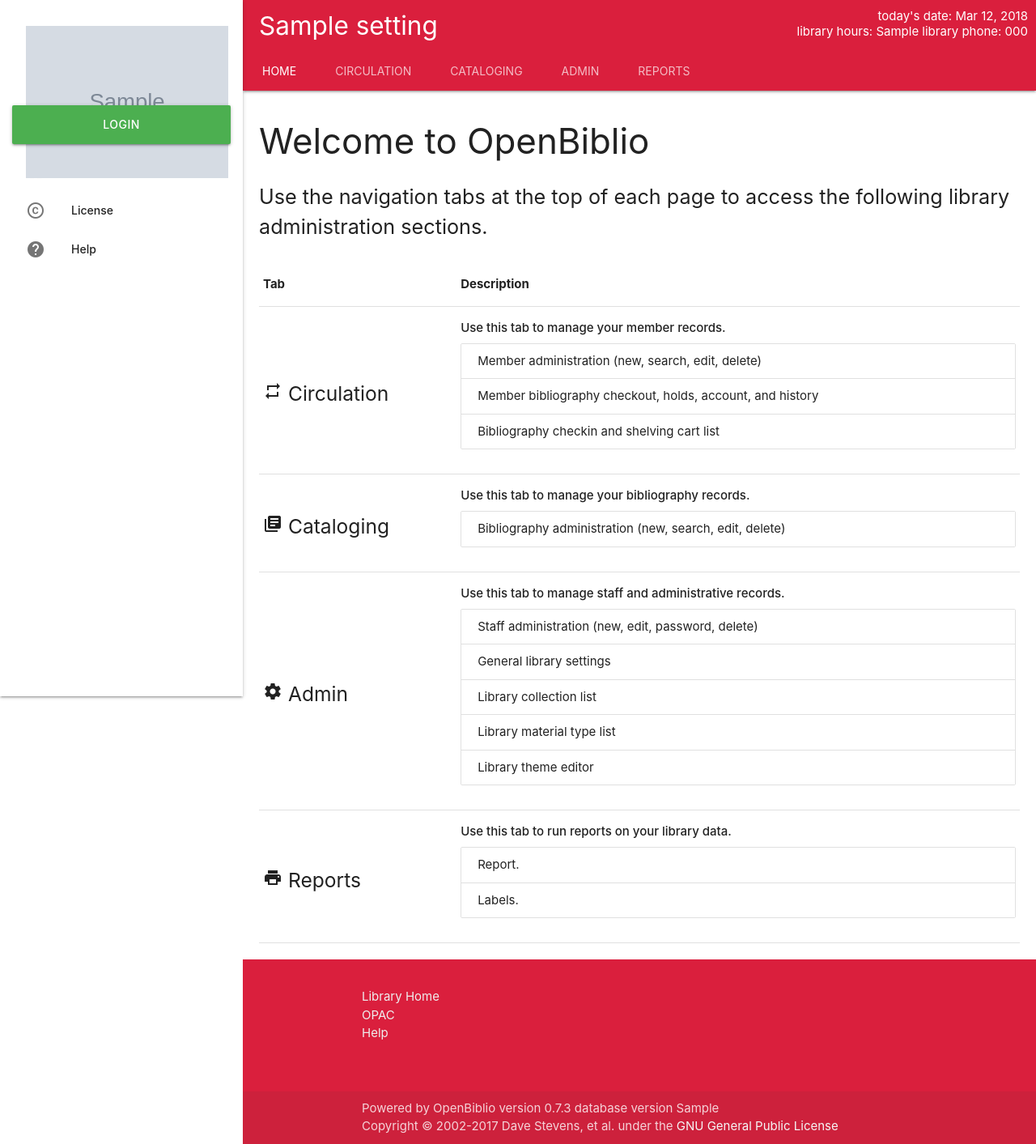
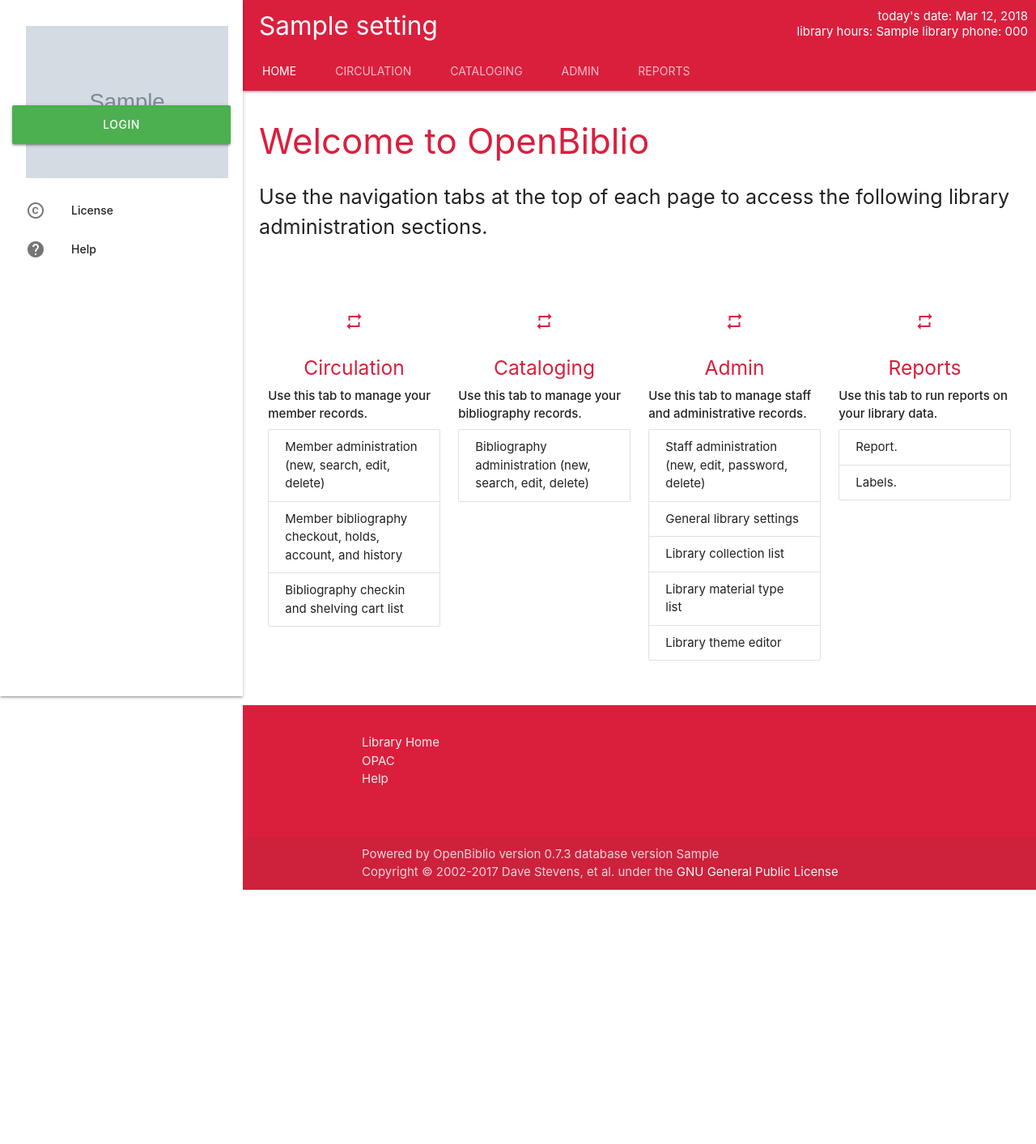
Before and after one commit to hansegucker/obiblio, a PHP site: page /home/index.php in a window 1280 px wide. Shown: the whole page at 81% size. After the commit the page ends 1099 px from the top, so only its background shows below. Run offline with PHP 8.4, Linux system fonts and the light colour scheme; tables that the repository leaves empty or names only in its code hold one stand-in row (values such as "Sample post"); grey boxes marked "Sample" are stand-in pictures; data that the repository does not hold is empty; some libraries are stand-ins or nearby versions.

Commit message:
Bei der Index-Seite die Tabellenstruktur entfernt. Ersetzt durch sog. Icon-Blocks. h1 bis h6 hat nun auch die Farbe #da1f3d

```diff
--- a/css/style.css
+++ b/css/style.css
@@ -65,3 +65,6 @@
   main {
     flex: 1 0 auto;
   }
+h1, h2, h3, h4, h5, h6 {
+	color: #da1f3d;
+}
--- a/home/index.php
+++ b/home/index.php
@@ -18,62 +18,37 @@
 ?>
 
 <p class="flow-text"><?php echo $loc->getText("indexIntro"); ?></p>
+	<div class="row">
+		<div class="col s12 m3">
+          <div class="icon-block">
+            <h2 class="center large"><i class="material-icons">repeat</i></h2>
+            <h5 class="center"><?php echo $loc->getText("indexCirc"); ?></h5>
 
-<table>
-    <thead>
-    <tr>
-        <th><?php echo $loc->getText("indexTab"); ?></th>
-        <th><?php echo $loc->getText("indexDesc"); ?></th>
-    </tr>
-    </thead>
-
-    <tr>
-        <td>
-            <h5>
-                <i class="material-icons">repeat</i>
-                <?php echo $loc->getText("indexCirc"); ?>
-            </h5>
-        </td>
-
-        <td>
             <strong><?php echo $loc->getText("indexCircDesc1"); ?></strong>
             <ul class="collection">
                 <li class="collection-item"><?php echo $loc->getText("indexCircDesc2"); ?></li>
                 <li class="collection-item"><?php echo $loc->getText("indexCircDesc3"); ?></li>
                 <li class="collection-item"><?php echo $loc->getText("indexCircDesc4"); ?></li>
             </ul>
-        </td>
-    </tr>
+          </div>
+		</div>
+		<div class="col s12 m3">
+          <div class="icon-block">
+            <h2 class="center large"><i class="material-icons">repeat</i></h2>
+            <h5 class="center"><?php echo $loc->getText("indexCat"); ?></h5>
 
-    <tr>
-
-        <td>
-            <h5>
-                <i class="material-icons">library_books</i>
-                <?php echo $loc->getText("indexCat"); ?>
-            </h5>
-        </td>
-
-        <td>
             <strong><?php echo $loc->getText("indexCatDesc1"); ?></strong>
-
             <ul class="collection">
                 <li class="collection-item"><?php echo $loc->getText("indexCatDesc2"); ?></li>
             </ul>
-        </td>
-    </tr>
+          </div>
+		</div>
+		<div class="col s12 m3">
+          <div class="icon-block">
+            <h2 class="center large"><i class="material-icons">repeat</i></h2>
+            <h5 class="center"><?php echo $loc->getText("indexAdmin"); ?></h5>
 
-    <tr>
-        <td>
-            <h5>
-                <i class="material-icons">settings</i>
-                <?php echo $loc->getText("indexAdmin"); ?>
-            </h5>
-        </td>
-
-        <td>
             <strong><?php echo $loc->getText("indexAdminDesc1"); ?></strong>
-
             <ul class="collection">
                 <li class="collection-item"><?php echo $loc->getText("indexAdminDesc2"); ?></li>
                 <li class="collection-item"><?php echo $loc->getText("indexAdminDesc3"); ?></li>
@@ -81,26 +56,21 @@
                 <li class="collection-item"><?php echo $loc->getText("indexAdminDesc5"); ?></li>
                 <li class="collection-item"><?php echo $loc->getText("indexAdminDesc6"); ?></li>
             </ul>
-        </td>
-    </tr>
+          </div>
+		</div>
+		<div class="col s12 m3">
+          <div class="icon-block">
+            <h2 class="center large"><i class="material-icons">repeat</i></h2>
+            <h5 class="center"><?php echo $loc->getText("indexReports"); ?></h5>
 
-    <tr>
-        <td>
-            <h5>
-                <i class="material-icons">print</i>
-                <?php echo $loc->getText("indexReports"); ?>
-            </h5>
-        </td>
-
-        <td>
             <strong><?php echo $loc->getText("indexReportsDesc1"); ?></strong>
-
             <ul class="collection">
                 <li class="collection-item"><?php echo $loc->getText("indexReportsDesc2"); ?></li>
                 <li class="collection-item"><?php echo $loc->getText("indexReportsDesc3"); ?></li>
             </ul>
-        </td>
-    </tr>
-</table>
+         </div>
+      </div>
+	</div>
+
 
 <?php include("../shared/footer.php"); ?>
```
Also changed, not shown: home/Index_vorher/index.php (added, +106 -0 lines).
